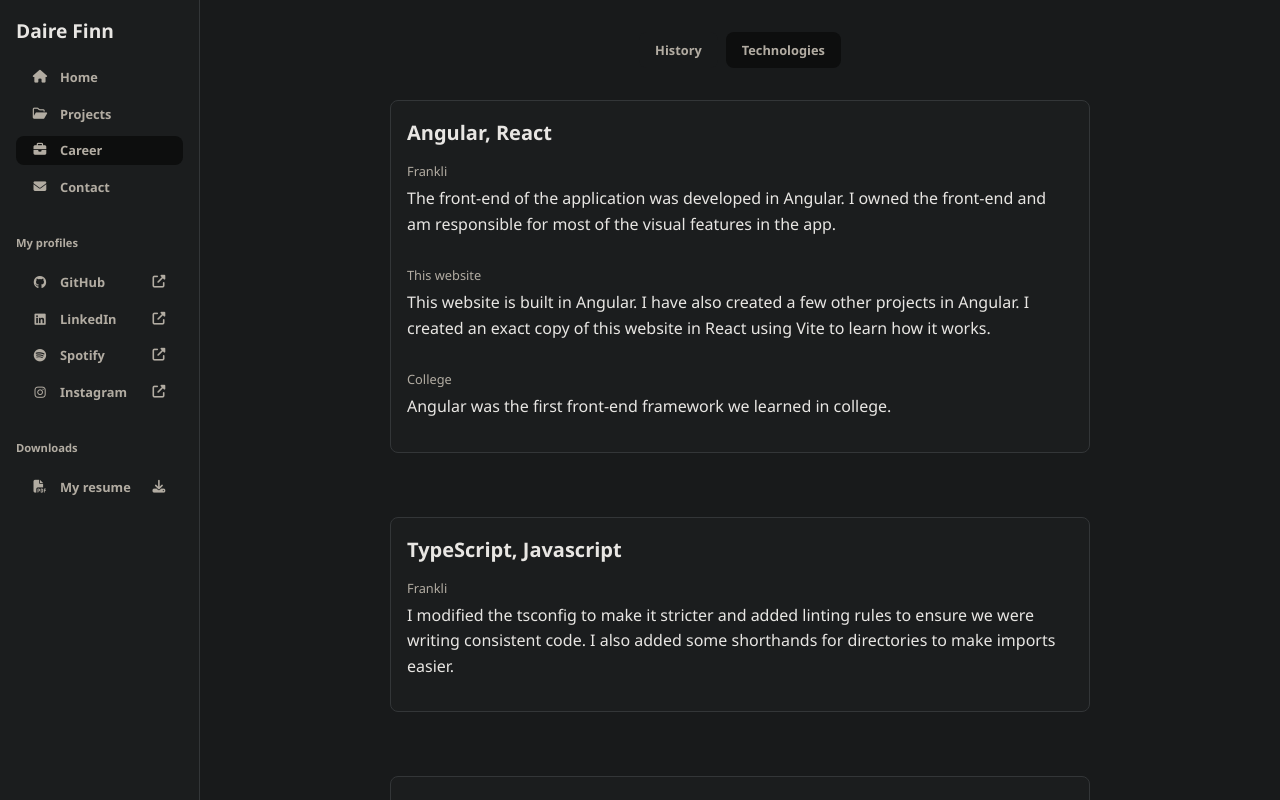
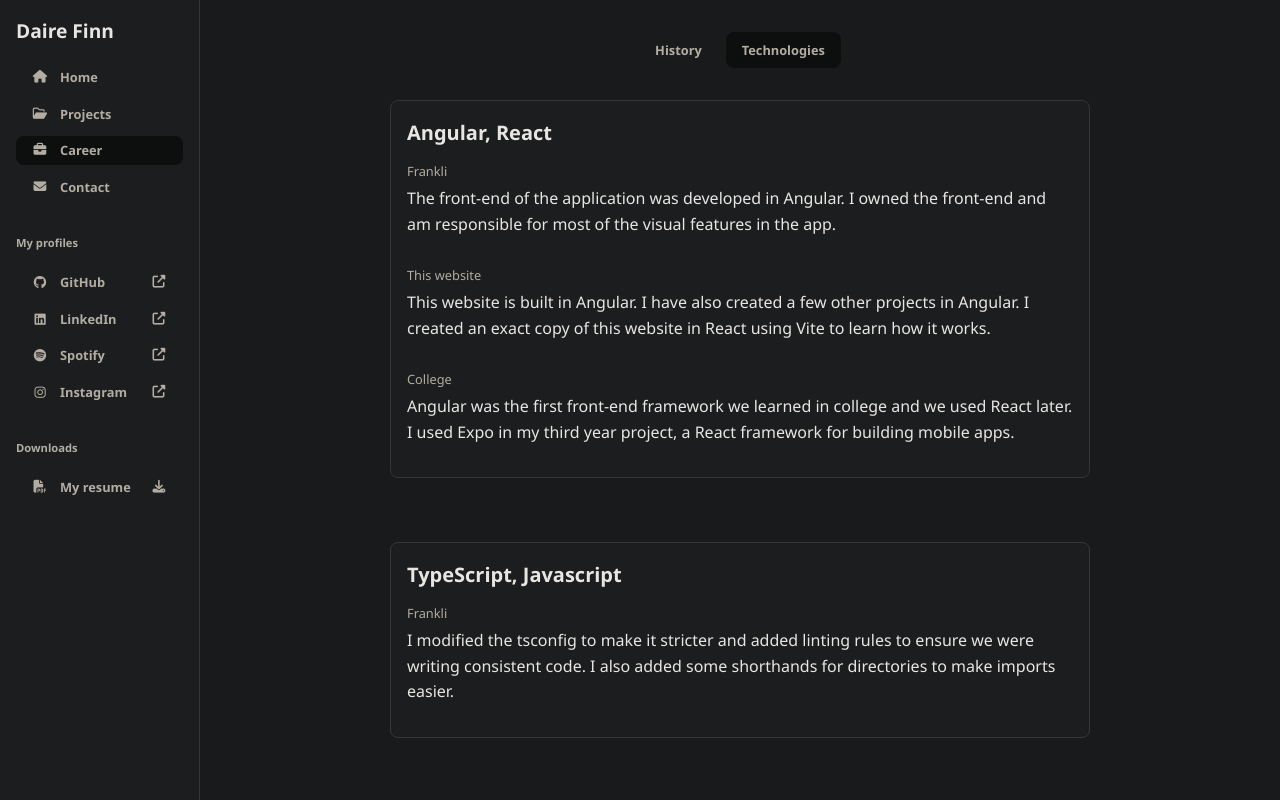
Before and after one commit to dairefinn/dairefinn.github.io, an Angular app: page /career/technologies in a window 1280 px wide. Shown: the top 800 px of the page. Built offline with nearby package versions, Linux system fonts and the light colour scheme.

Commit message:
Updated tech description

```diff
--- a/src/data/technologies.ts
+++ b/src/data/technologies.ts
@@ -25,7 +25,7 @@ export const technologyEntries: TechnologyItem[] = [
             },
             {
                 title: 'College',
-                description: 'Angular was the first front-end framework we learned in college.'
+                description: 'Angular was the first front-end framework we learned in college and we used React later. I used Expo in my third year project, a React framework for building mobile apps.'
             }
         ],
         tags: [Tag.FRAMEWORK, Tag.WEB_DEV, Tag.FRONT_END]
```
